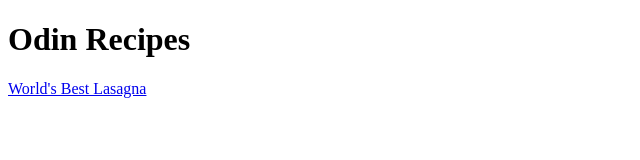
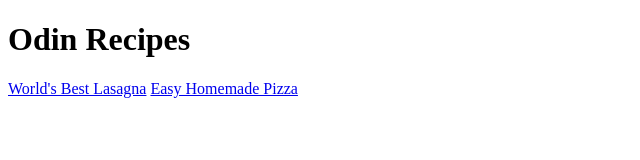
Before and after one commit to muhammad-abdulrafay/odin-recipes, a plain HTML site: page index.html in a window 1280 px wide. Shown: the whole page, without its empty margins (0-640 px from the left). Drawn offline with Linux system fonts and the light colour scheme.

Commit message:
Add relative link to pizza recipe

```diff
--- a/index.html
+++ b/index.html
@@ -11,6 +11,7 @@
         <h1>Odin Recipes</h1>
 
         <a href="./recipes/lasagna.html">World's Best Lasagna</a>
+        <a href="./recipes/pizza.html">Easy Homemade Pizza</a>
     </body>
 
 </html>
```
